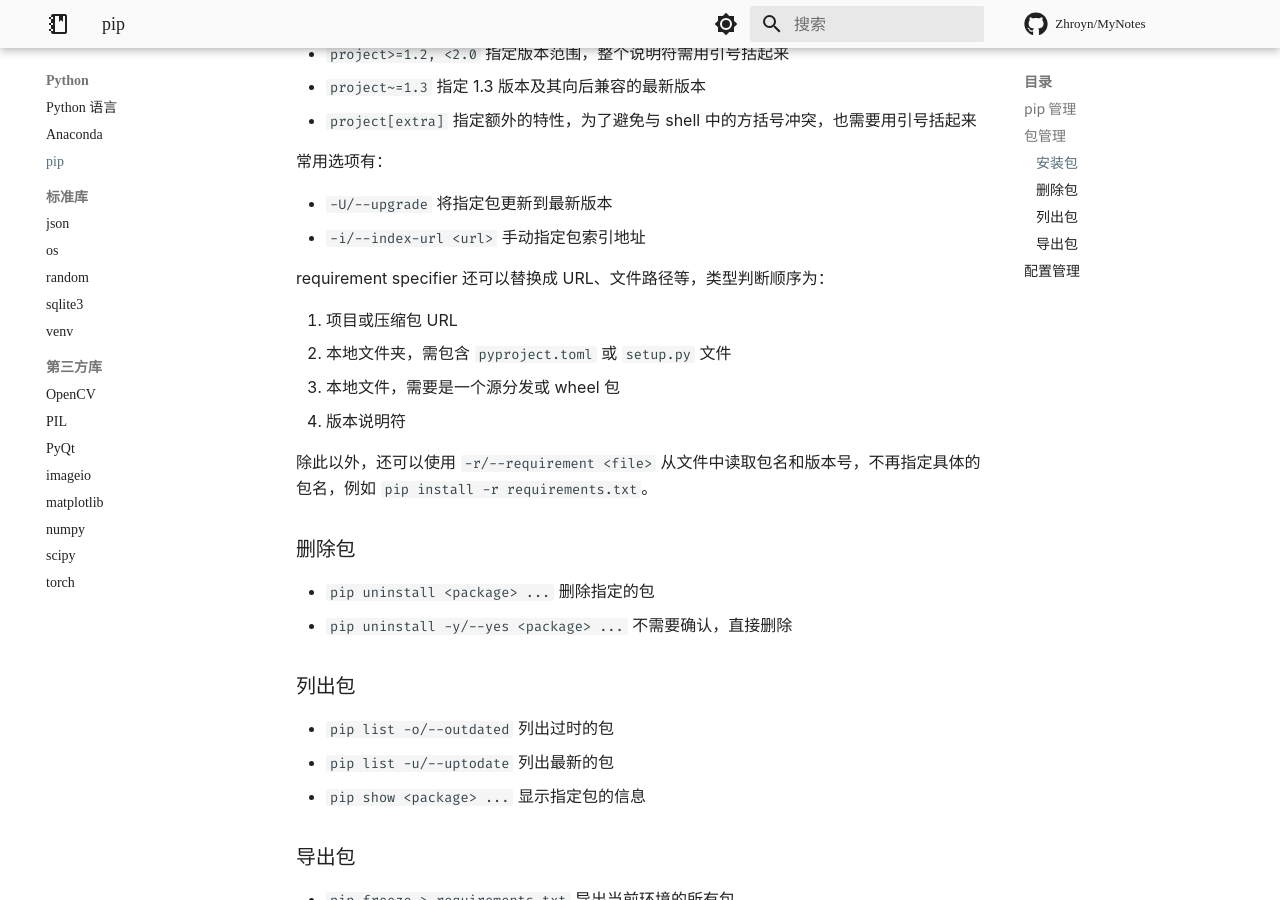
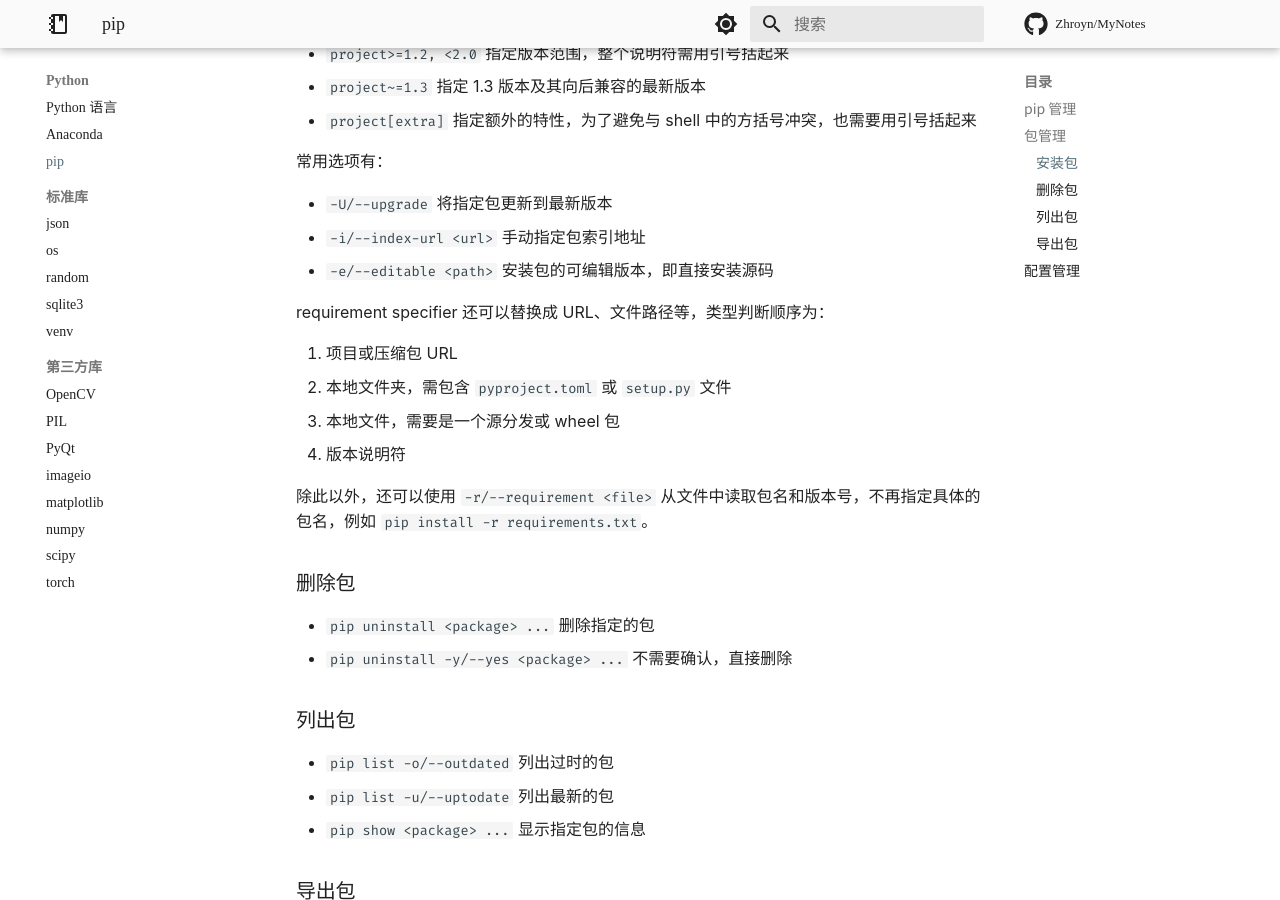
Before and after one commit to Pxtkn/MyNotes, an MkDocs documentation site: the page built from docs/Python/pipNote.md, in a window 1280 px wide and 900 px high, scrolled down 800 px. Built offline with MkDocs 1.6.1 and Material for MkDocs 9.7.7, drawn with Linux system fonts in a browser that asks for light colours; nearby versions of some CDN libraries; some web fonts are replaced; library files that are not in the unit come from our copies; comment, search, counter and statistics services are not loaded; a style sheet for code colours, icons or effects is not loaded.

Commit message:
docs: 在 pip 笔记中添加了安装选项

```diff
--- a/docs/Python/pipNote.md
+++ b/docs/Python/pipNote.md
@@ -37,6 +37,7 @@ pip install [options] <requirement specifier> [package-index-options] ...
 
 - `-U/--upgrade` 将指定包更新到最新版本
 - `-i/--index-url <url>` 手动指定包索引地址
+- `-e/--editable <path>` 安装包的可编辑版本，即直接安装源码
 
 requirement specifier 还可以替换成 URL、文件路径等，类型判断顺序为：
 
```
